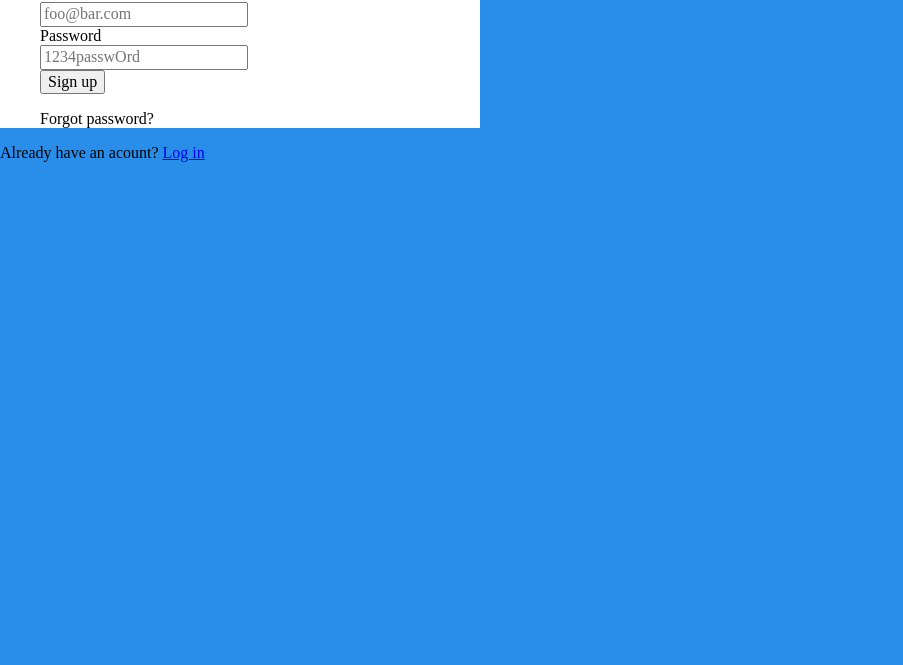
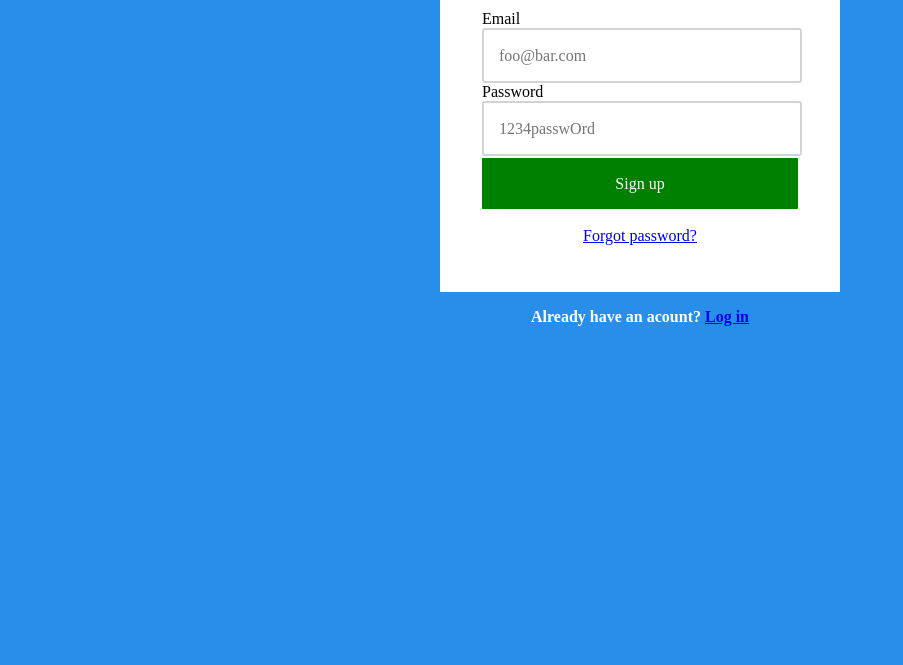
Before and after one commit to Reyesjunk/signup-page, a plain HTML site: page index.html in a window 1280 px wide. Shown: the part 135-800 px from the top of the page, without its empty margins (0-903 px from the left). Drawn offline with nearby package versions, Linux system fonts and the light colour scheme.

Commit message:
centered elements and resized buttons

```diff
--- a/index.html
+++ b/index.html
@@ -17,14 +17,17 @@
 	</header>
 	<form class="analogsea-form">
 		<h1>Sign up</h1>
-		<label for="email">Email</label>
-		<input class="form-email" placeholder="foo@bar.com" type="email" name="email" id="email">
+		<fieldset name="login-info">
+			<label for="email">Email</label>
+			<input class="form-email" placeholder="foo@bar.com" type="email" name="email" id="email">
 
-		<label for="password">Password</label>
-		<input class="form-password" placeholder="1234passwOrd" type="pasword" name="password" id="password">
+			<label for="password">Password</label>
+			<input class="form-password" placeholder="1234passwOrd" type="pasword" name="password" id="password">
+
+		</fieldset>
 
 		<button type="submit">Sign up</button>
-		<p class="password-retrieval">Forgot password?</p>
+		<p class="password-retrieval"><a href="#">Forgot password?</a></p>
 
 	</form>
 	<p class="login-link">Already have an acount? <a href="#">Log in</a></p>
--- a/styles/index.css
+++ b/styles/index.css
@@ -1,21 +1,76 @@
 body {
 	background-color: #298EEA;
 }
+* {
+	box-sizing: border-box;
+}
 
+fieldset {
+	border: none;
+	padding: 0;
+}
 .analogsea-logo {
 	height: 35px;
+	display:block;
+	margin-left: auto;
+	margin-right: auto;
+
 }
 .analogsea-form {
 
 	background-color: white;
 	width: 400px;
-	padding: 0 40px;
+	padding: 30px 40px;
+	margin-left: auto;
+	margin-right: auto;
+
 }
 
-input {
+.analogsea-form h1, .password-retrieval {
+	text-align: center
+
+}
+
+.analogsea-form input, .analogsea-form button{
+	display: block;
+	width: 320px;
+	height: 55px;
+	padding: 15px;
+	border: 2px solid;
+	border-radius: 3px;
+}
+
+.analogsea-form input {
+	border-color: lightgrey;
+}
+
+.analogsea-form button {
+	background-color: green;
+	color: white;
+}
+
+.analogsea-form label {
 	display: block;
 }
 
-label {
-	display: block;
+.password-retrieval {
+	text-decoration: underline;
 }
+
+.password-retrieval a:active {
+	color: green;
+}
+
+.password-retrieval a:visited {
+	color: green;
+}
+
+.login-link {
+	color: white;
+	text-align: center;
+	font-weight: bold;
+}
+
+.login-link a:active , .login-link a:visited{
+	color: white;
+}
```
